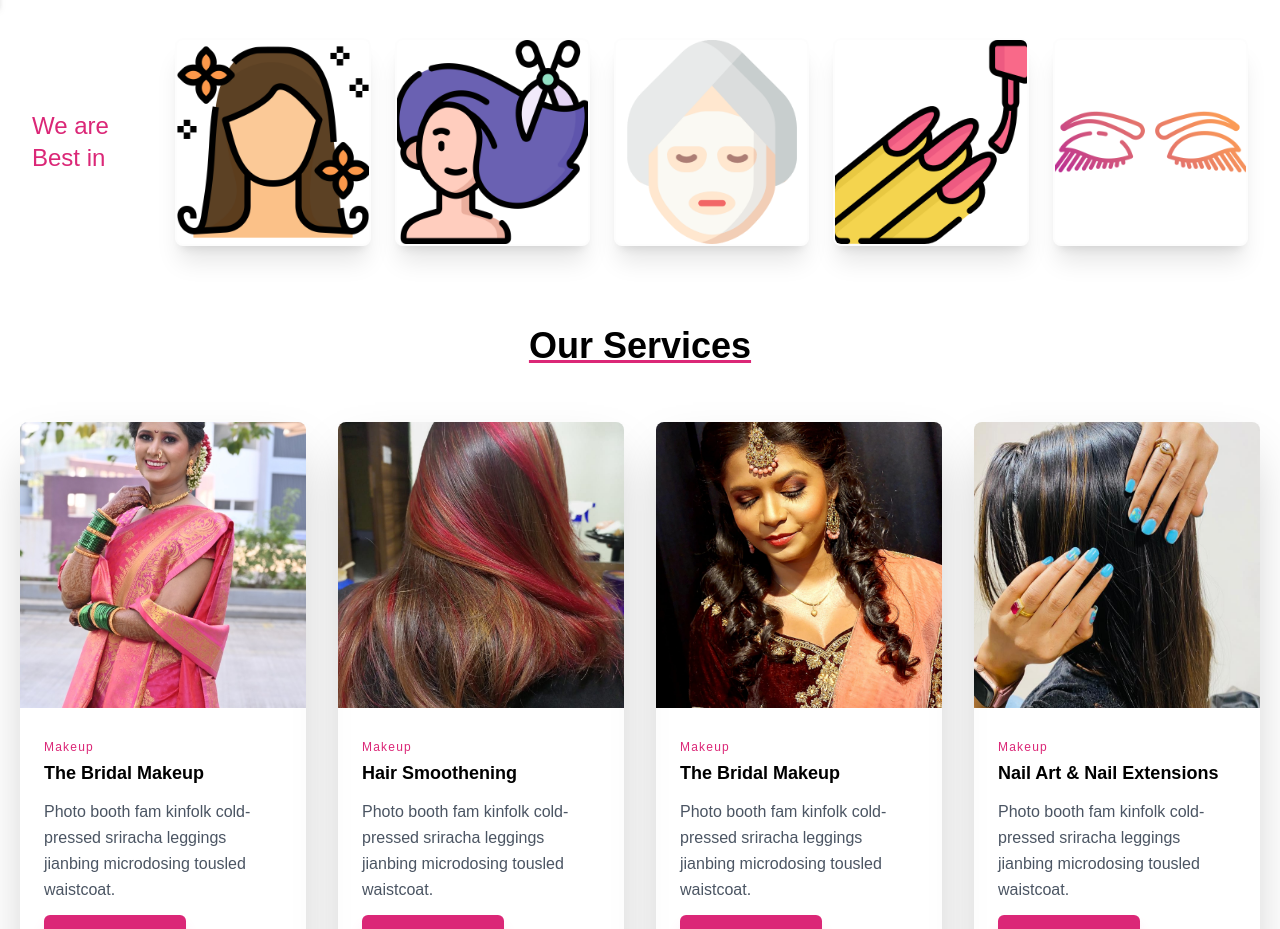
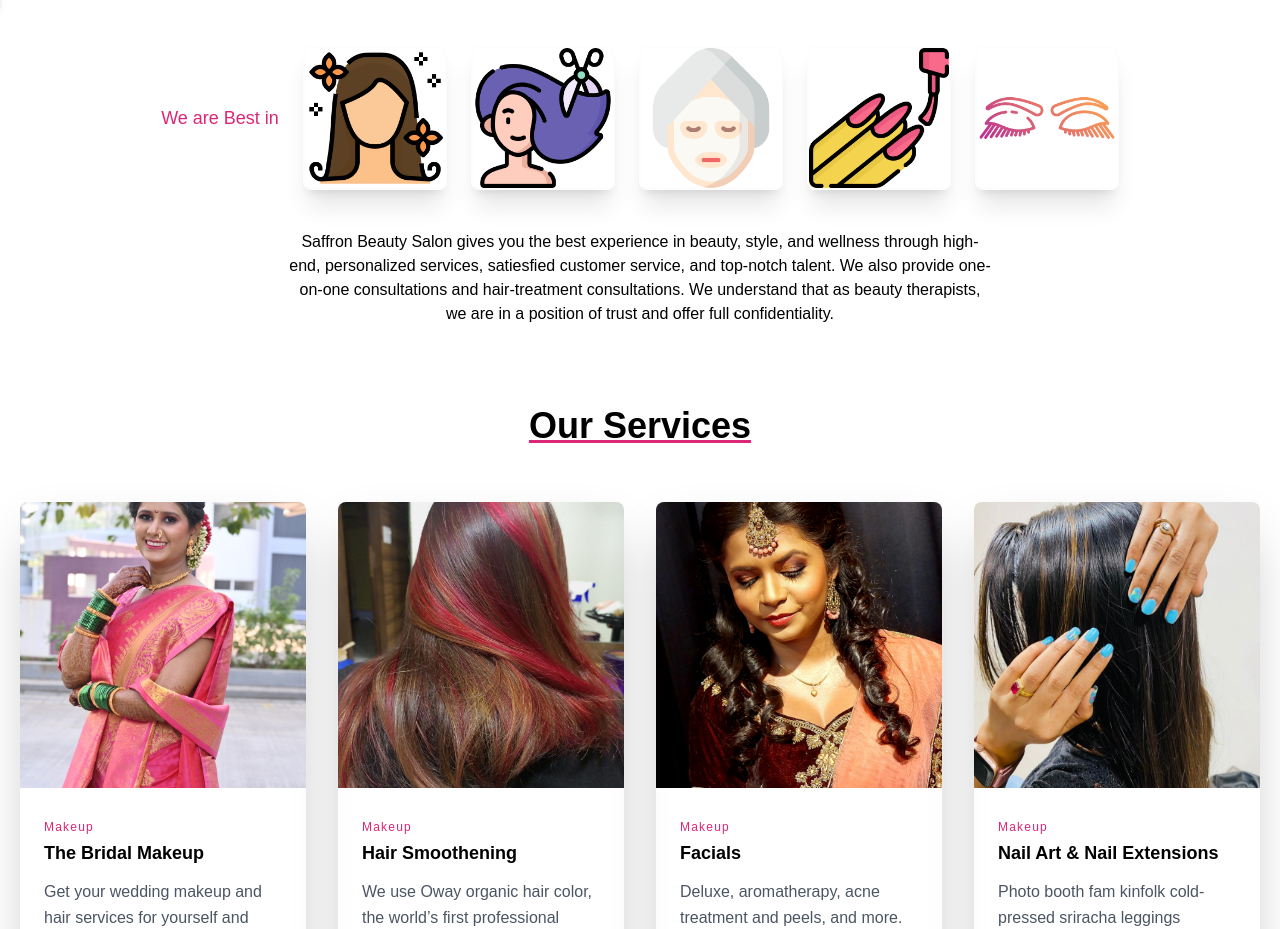
Before and after one commit to louisfbarry/saffron-salon, a Next.js app: page / in a window 1280 px wide. Shown: the part 817-1746 px from the top of the page. Built offline with nearby package versions, Linux system fonts and the light colour scheme.

Commit message:
home and about page changes

```diff
--- a/components/Brands.js
+++ b/components/Brands.js
@@ -3,8 +3,9 @@ import Image from "next/image"
 
 function Brands() {
     return (
-        <section className="flex flex-col md:flex-row justify-center items-center mt-10 gap-6 px-8 max-w-[1400px] mx-auto">
-            <h2 className="text-2xl text-pink-600">We are Best in</h2>
+        <section>
+            <div className="flex flex-col md:flex-row justify-center items-center mt-12 gap-6 px-8 max-w-[1400px] mx-auto">
+                <h2 className="text-lg font-medium text-pink-600">We are Best in</h2>
                 <div className="brand group">
                     {/* <h3>Hair Services</h3> */}
                     <Image src="/images/hairdresser.png" alt="" layout="fill" objectFit="cover" />
@@ -33,9 +34,16 @@ function Brands() {
                 </div>
                 <div className="brand group">
                     <Image src="/images/eyelashes.png" alt="" layout="fill" objectFit="cover" />
-                <video autoPlay loop playsInline className="hidden group-hover:inline rounded-lg object-cover">
+                    {/* <video autoPlay loop playsInline className="hidden group-hover:inline rounded-lg object-cover">
                         <source src="/videos/national-geographic.mp4" type="video/mp4" />
-                </video>
+                    </video> */}
+                </div>
+            </div>
+
+            <div className="flex justify-center items-center text-center mt-10 lg:ml-72 lg:mr-72 ml-12 mr-12 mb-10">
+                <p>
+                    Saffron Beauty Salon gives you the best experience in beauty, style, and wellness through high-end, personalized services, satiesfied customer service, and top-notch talent. We also provide one-on-one consultations and hair-treatment consultations. We understand that as beauty therapists, we are in a position of trust and offer full confidentiality.
+                </p>
             </div>
         </section>
     )
--- a/components/Footer.js
+++ b/components/Footer.js
@@ -54,6 +54,7 @@ function Footer() {
                         <strong>Sign up for our newsletter</strong>
                         </p>
                     </div>
+
 
                     <div className="md:mb-6">
                         <input
--- a/components/Header.js
+++ b/components/Header.js
@@ -100,7 +100,7 @@ function Header() {
                     </a>
                 </p>
             </div>
-            <header className="sticky bg-black top-0 z-[1000] flex items-center px-2 h-[63px] md:px-12 shadow-md">
+            <header className="sticky bg-black top-0 z-[1000] flex items-center px-2 h-[63px] lg:px-12 shadow-md">
                 <Image
                     src="/0002.png"
                     alt=""
--- a/components/Services.js
+++ b/components/Services.js
@@ -11,13 +11,16 @@ function Services() {
             <section className="text-gray-600 font-body">
                 <div className="container px-5 py-6 mx-auto">
                     <div className="flex flex-wrap -m-4">
-                        <div className="p-4 md:w-1/4">
+                        <div className="p-4 lg:w-1/4 md:w-1/2">
                             <div className="h-full rounded-lg overflow-hidden shadow-2xl ">
                                 <Image width={500} height={500} className="lg:h-48 md:h-36 w-full object-cover object-center transition-transform duration-300 hover:rotate-3 hover:scale-110" src="/images/12.jpeg" alt="blog" />
                                 <div className="p-6">
                                     <h2 className="tracking-widest text-xs title-font font-medium text-pink-600 mb-1">Makeup</h2>
                                     <h1 className="title-font text-lg font-bold text-black hover:text-pink-600 mb-3">The Bridal Makeup</h1>
-                                    <p className="leading-relaxed mb-3">Photo booth fam kinfolk cold-pressed sriracha leggings jianbing microdosing tousled waistcoat.</p>
+                                    {/* <p className="leading-relaxed mb-3">Whether it’s everyday makeup that you want or makeup for a special event, our experts can ensure you turn out looking your best and fit for the occasion.</p> */}
+                                    <p className="leading-relaxed mb-3">
+                                        Get your wedding makeup and hair services for yourself and your entire bridal party. We will meet you at your location to ensure you look flawless on your special day.
+                                    </p>
                                     <div className="flex items-center flex-wrap justify-between">
                                     <Link href="/about">
                                         <a className="flex w-fit space-x-2 rounded-md bg-pink-600 px-4 py-3 font-semibold shadow-lg shadow-pink-500/20 transition-all duration-300 hover:-translate-y-[2px] hover:bg-black hover:shadow-blue-800/20 text-white">
@@ -65,13 +68,13 @@ function Services() {
                             </div>
                         </div>
 
-                        <div className="p-4 md:w-1/4">
+                        <div className="p-4 lg:w-1/4 md:w-1/2">
                             <div className="h-full rounded-lg overflow-hidden shadow-2xl ">
                                 <Image width={500} height={500} className="lg:h-48 md:h-36 w-full object-cover object-center transition-transform duration-300 hover:rotate-3 hover:scale-110" src="/images/1.jpeg" alt="blog" />
                                 <div className="p-6">
                                     <h4 className="tracking-widest text-xs title-font font-medium text-pink-600 mb-1">Makeup</h4>
                                     <h3 className="title-font text-lg font-bold text-black hover:text-pink-600 mb-3">Hair Smoothening</h3>
-                                    <p className="leading-relaxed mb-3">Photo booth fam kinfolk cold-pressed sriracha leggings jianbing microdosing tousled waistcoat.</p>
+                                    <p className="leading-relaxed mb-3">We use Oway organic hair color, the world’s first professional beauty line handcrafted with pure essential oils, biodynamic botanicals, and fair trade ingredients. It is also ecofriendly.</p>
                                     <div className="flex items-center flex-wrap justify-between">
                                         <Link href="/about">
                                             <a className="flex w-fit space-x-2 rounded-md bg-pink-600 px-4 py-3 font-semibold shadow-lg shadow-pink-500/20 transition-all duration-300 hover:-translate-y-[2px] hover:bg-black hover:shadow-blue-800/20 text-white">
@@ -89,13 +92,13 @@ function Services() {
                             </div>
                         </div>
 
-                        <div className="p-4 md:w-1/4">
+                        <div className="p-4 lg:w-1/4 md:w-1/2">
                             <div className="h-full rounded-lg overflow-hidden shadow-2xl ">
                                 <Image width={500} height={500} className="lg:h-48 md:h-36 w-full object-cover object-center transition-transform duration-300 hover:rotate-3 hover:scale-110" src="/images/9.jpeg" alt="blog" />
                                 <div className="p-6">
                                     <h4 className="tracking-widest text-xs title-font font-medium text-pink-600 mb-1">Makeup</h4>
-                                    <h3 className="title-font text-lg font-bold text-black hover:text-pink-600 mb-3">The Bridal Makeup</h3>
-                                    <p className="leading-relaxed mb-3">Photo booth fam kinfolk cold-pressed sriracha leggings jianbing microdosing tousled waistcoat.</p>
+                                    <h3 className="title-font text-lg font-bold text-black hover:text-pink-600 mb-3">Facials</h3>
+                                    <p className="leading-relaxed mb-3">Deluxe, aromatherapy, acne treatment and peels, and more. Not sure about the best facial for your skin type? Our professional will help you to decide which suits you best.</p>
                                     <div className="flex items-center flex-wrap justify-between">
                                         <Link href="/about">
                                             <a className="flex w-fit space-x-2 rounded-md bg-pink-600 px-4 py-3 font-semibold shadow-lg shadow-pink-500/20 transition-all duration-300 hover:-translate-y-[2px] hover:bg-black hover:shadow-blue-800/20 text-white">
@@ -113,7 +116,7 @@ function Services() {
                             </div>
                         </div>
 
-                        <div className="p-4 md:w-1/4">
+                        <div className="p-4 lg:w-1/4 md:w-1/2">
                             <div className="h-full rounded-lg overflow-hidden shadow-2xl ">
                                 <Image width={500} height={500} className="lg:h-48 md:h-36 w-full object-cover object-center transition-transform duration-300 hover:rotate-3 hover:scale-110" src="/images/2.jpeg" alt="blog" />
                                 <div className="p-6">
@@ -137,7 +140,7 @@ function Services() {
                             </div>
                         </div>
 
-                        <div className="p-4 md:w-1/4">
+                        <div className="p-4 lg:w-1/4 md:w-1/2">
                             <div className="h-full rounded-lg overflow-hidden shadow-2xl ">
                                 <Image width={500} height={500} className="lg:h-48 md:h-36 w-full object-cover object-center transition-transform duration-300 hover:rotate-3 hover:scale-110" src="/images/11.jpeg" alt="blog" />
                                 <div className="p-6">
@@ -161,7 +164,7 @@ function Services() {
                             </div>
                         </div>
 
-                        <div className="p-4 md:w-1/4">
+                        <div className="p-4 lg:w-1/4 md:w-1/2">
                             <div className="h-full rounded-lg overflow-hidden shadow-2xl ">
                                 <Image width={500} height={500} className="lg:h-48 md:h-36 w-full object-cover object-center transition-transform duration-300 hover:rotate-3 hover:scale-110" src="/images/3.jpeg" alt="blog" />
                                 <div className="p-6">
@@ -185,7 +188,7 @@ function Services() {
                             </div>
                         </div>
 
-                        <div className="p-4 md:w-1/4">
+                        <div className="p-4 lg:w-1/4 md:w-1/2">
                             <div className="h-full rounded-lg overflow-hidden shadow-2xl ">
                                 <Image width={500} height={500} className="lg:h-48 md:h-36 w-full object-cover object-center transition-transform duration-300 hover:rotate-3 hover:scale-110" src="/images/2.jpeg" alt="blog" />
                                 <div className="p-6">
@@ -209,7 +212,7 @@ function Services() {
                             </div>
                         </div>
 
-                        <div className="p-4 md:w-1/4">
+                        <div className="p-4 lg:w-1/4 md:w-1/2">
                             <div className="h-full rounded-lg overflow-hidden shadow-2xl ">
                                 <Image width={500} height={500} className="lg:h-48 md:h-36 w-full object-cover object-center transition-transform duration-300 hover:rotate-3 hover:scale-110" src="/images/9.jpeg" alt="blog" />
                                 <div className="p-6">
--- a/components/Team.js
+++ b/components/Team.js
@@ -29,7 +29,6 @@ function Team(props) {
             <div className="gallery container relative z-10 mx-auto bg-repeat py-12 heropattern-plus-gray-700">
                 <h2 className="mb-8 text-center text-3xl font-semibold underline decoration-pink-600 xl:text-4xl">Team</h2>
 
-
             </div>
         </>
     )
--- a/pages/about.js
+++ b/pages/about.js
@@ -25,7 +25,7 @@ function About() {
 
                         {/* <Image src="/0002.png" width="600" height="150" objectFit="contain" alt="logo" /> */}
                         <h3 className="text-white">Welcome to</h3>
-                        <div className="text-6xl text-center text-white justify-center font-extrabold"><h1>Contact<br /> <span className=" text-pink-500">us</span></h1></div>
+                        <div className="text-6xl text-center text-white justify-center font-extrabold"><h1>About<br /> <span className=" text-pink-500">us</span></h1></div>
 
                         {/* <button className="bg-blue-600 uppercase text-m tracking-wide font-extrabold py-4 px-6 rounded hover:bg-[#0485ee]">
                             Book An Appointment
@@ -33,7 +33,7 @@ function About() {
 
                         <p className="text-sm text-white text-center">
                             {" "}
-                            A space designed with women at its heart. To relax, to be taken care of, to find yourself again. This is a space that lets you be, without any judgement. So walk in, let your hair down, or colour it red. Whatever your heart fancies, we promise to take care of you.
+                            With over 25 years of experience in the beauty and wellness industry, we give you an exclusive pampering experience in beauty and wellness.  We want you to feel at home when you come to our salon. If you want to talk – we will listen. If you crave peace and quiet – we can offer you that as well. Saffron Beauty Salon is situated in an easily locatable part of Dhanori, Viman Nagar, Vishranwadi and Lohegaon, (Pune) but away from the noise, offering you quietness, peace, and tranquility in a relaxing and private atmosphere.
                         </p>
 
                         <button className="bg-gradient-to-r from-blue-600 to-purple-800 hover:bg-gradient-to-l uppercase text-medium tracking-wide text-white font-extrabold py-4 px-6 rounded-lg">Book an Appointment</button>
--- a/pages/services/index.js
+++ b/pages/services/index.js
@@ -23,7 +23,7 @@ function services() {
 
                             {/* <Image src="/0002.png" width="600" height="150" objectFit="contain" alt="logo" /> */}
                             <h3 className="text-white">Welcome to</h3>
-                            <div className="text-6xl text-center text-white justify-center font-extrabold"><h1>Contact<br /> <span className=" text-pink-500">us</span></h1></div>
+                            <div className="text-6xl text-center text-white justify-center font-extrabold"><h1>What we<br /> <span className=" text-pink-500">Offer</span></h1></div>
 
                             {/* <button className="bg-blue-600 uppercase text-m tracking-wide font-extrabold py-4 px-6 rounded hover:bg-[#0485ee]">
                                 Book An Appointment
@@ -31,7 +31,7 @@ function services() {
 
                             <p className="text-sm text-white text-center">
                                 {" "}
-                                A space designed with women at its heart. To relax, to be taken care of, to find yourself again. This is a space that lets you be, without any judgement. So walk in, let your hair down, or colour it red. Whatever your heart fancies, we promise to take care of you.
+                                Saffron Beauty Salon gives you the best experience in beauty, style, and wellness through high-end, personalized services, impeccable customer service, and top-notch talent. We also provide one-on-one consultations and pre-treatment consultations. We understand that as beauty therapists, we are in a position of trust and offer full confidentiality.
                             </p>
 
                             <button className="bg-gradient-to-r from-blue-600 to-purple-800 hover:bg-gradient-to-l uppercase text-medium tracking-wide text-white font-extrabold py-4 px-6 rounded-lg">Book an Appointment</button>
--- a/styles/globals.css
+++ b/styles/globals.css
@@ -23,7 +23,7 @@
   }
 
   .brand {
-    @apply flex relative w-52 h-52 sm:w-64 sm:h-52 border-2 border-[#e9e9e9] border-opacity-10 rounded-lg cursor-pointer shadow-xl overflow-hidden hover:border-opacity-80 hover:shadow-2xl transform hover:scale-105 transition duration-300;
+    @apply flex relative w-36 h-36 sm:w-36 sm:h-36 border-2 border-[#e9e9e9] border-opacity-10 rounded-lg cursor-pointer shadow-xl overflow-hidden hover:border-opacity-80 hover:shadow-2xl transform hover:scale-105 transition duration-300;
   }
 
   input[type="radio"] {
```
Also changed, not shown: components/Rodamap.js (+2 -5 lines). Lines whose indentation alone changed are shown as unchanged.
